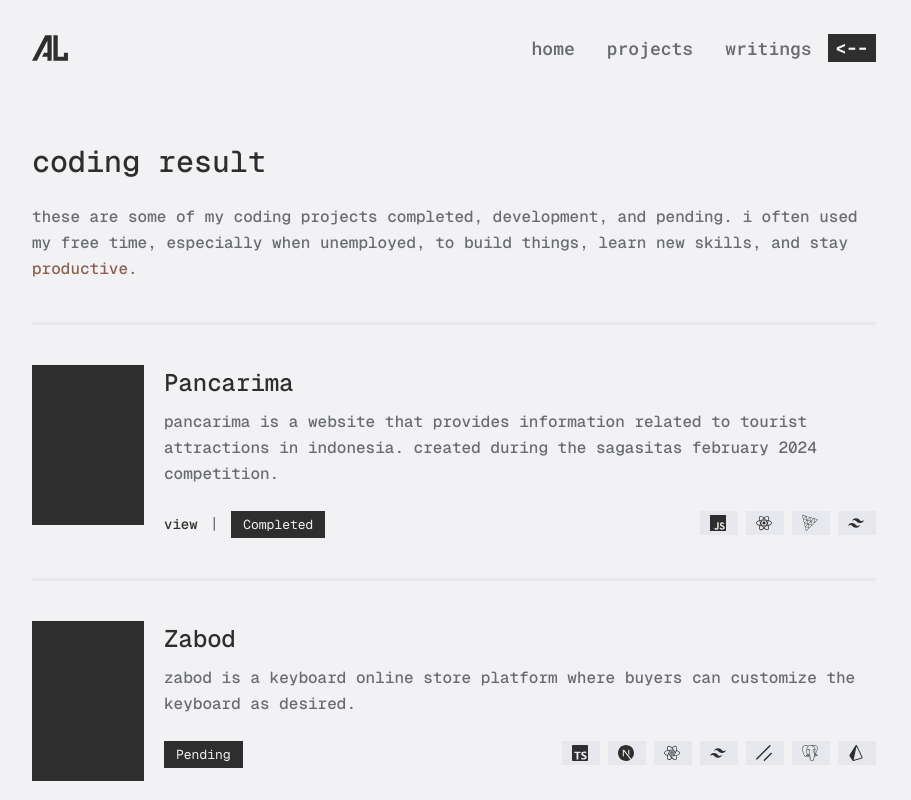
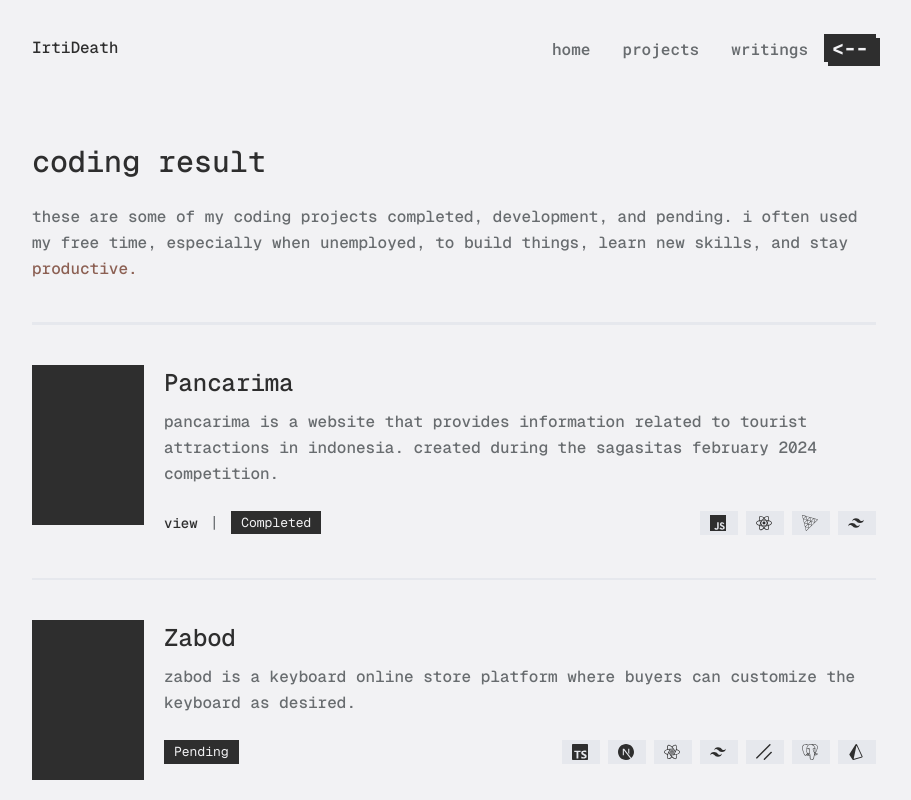
Before and after one commit to IRTIDEATH/Al-Sakha, a Next.js app: page /projects in a window 1280 px wide. Shown: the top 800 px of the page, without its empty margins (186-1097 px from the left). Built offline with nearby package versions, Linux system fonts and the light colour scheme.

Commit message:
Add shadow style

```diff
--- a/app/globals.css
+++ b/app/globals.css
@@ -10,6 +10,7 @@
   --coffee: #8C6053;
   --zeta: #686C6F;
   --suram: #E6E8ED;
+  --shadow: 4px 4px 0px 0px var(--foreground);
 }
 
 @theme inline {
@@ -20,6 +21,7 @@
   --color-suram: var(--suram);
   --font-roboto: var(--font-roboto-mono);
   --font-geist: var(--font-geist-mono);
+  --shadow-shadow: var(--shadow);
 }
 
 body {
--- a/components/navbar.tsx
+++ b/components/navbar.tsx
@@ -17,7 +17,7 @@ const Navbar = () => {
   return (
     <>
       <nav className="w-full h-24 text-foreground flex items-center justify-between">
-        <svg
+        {/* <svg
           width="831"
           height="590"
           viewBox="0 0 831 590"
@@ -33,14 +33,15 @@ const Navbar = () => {
             d="M0 589.07L306.08 0.109863H453.98V589.12H356.99V494.99H349.63H233.39C233.39 494.99 230.18 495.31 233.54 489.2C236.9 483.09 280.6 403.96 280.6 403.96H284.73H356.98V127.49H355.1L113.62 589.07H0Z"
             fill="#2E2E2E"
           />
-        </svg>
+        </svg> */}
+        <span className="font-medium text-[16px]">IrtiDeath</span>
         <div className="hidden md:flex items-center">
-          <ul className="flex items-center gap-8 font-roboto font-medium px-4 text-lg text-zeta">
+          <ul className="flex items-center gap-8 font-roboto font-medium text-[16px] pr-4">
             {navigationItems.map((item, index) => (
               <li key={index}>
                 <Link
                   aria-label="Nav link"
-                  className="hover:underline decoration-2"
+                  className="hover:underline decoration-2 text-zeta inline-block align-middle"
                   href={item.href}
                 >
                   {item.name}
@@ -48,7 +49,7 @@ const Navbar = () => {
               </li>
             ))}
           </ul>
-          <span className="px-2 bg-foreground text-background text-lg font-bold">
+          <span className="px-2 bg-foreground text-background text-xl font-bold shadow-shadow">
             {"<--"}
           </span>
         </div>
--- a/components/section/projects/card-project-section.tsx
+++ b/components/section/projects/card-project-section.tsx
@@ -38,7 +38,7 @@ const CardProjectSecton = () => {
                 >
                   <MorphingDialogTrigger>
                     <div className="relative h-40 w-28">
-                      <div className="w-full h-full bg-foreground z-10 absolute hover:bg-transparent ease-in-out transition-colors duration-500" />
+                      <div className="w-full h-full bg-foreground hover:shadow-shadow z-10 absolute hover:bg-transparent ease-in-out transition-all duration-500" />
                       <MorphingDialogImage
                         src={item.image}
                         alt="Image Project"
@@ -117,7 +117,7 @@ const CardProjectSecton = () => {
                       <span className="text-zeta">|</span>
                     </>
                   ) : null}
-                  <span className="bg-foreground px-3 py-1 text-[13px] text-background">
+                  <span className="bg-foreground px-2.5 py-0.5 text-[13px] text-background">
                     {item.status}
                   </span>
                 </div>
```
